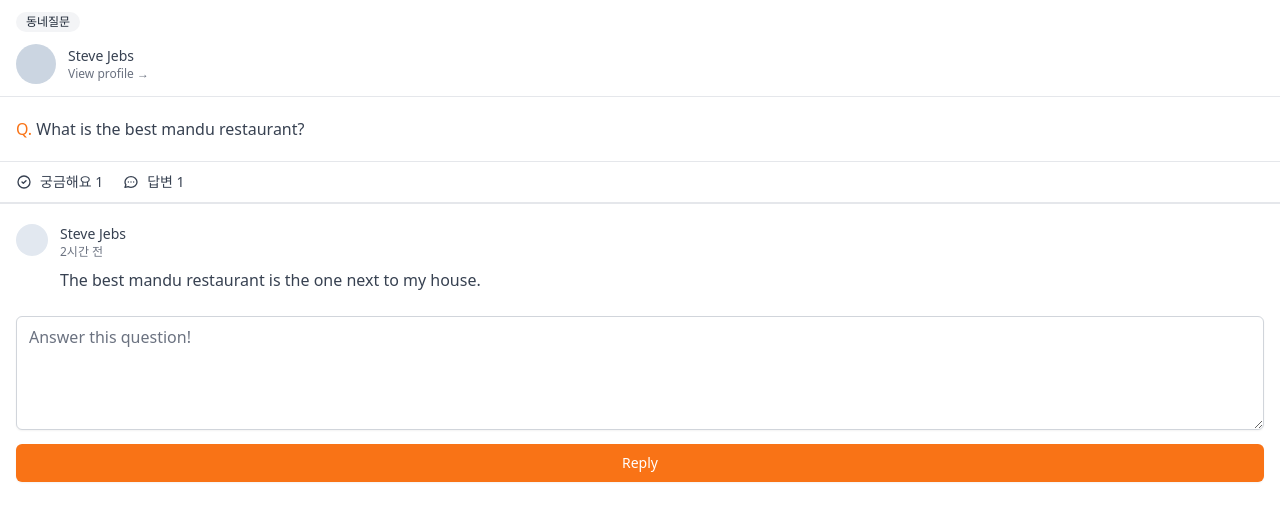
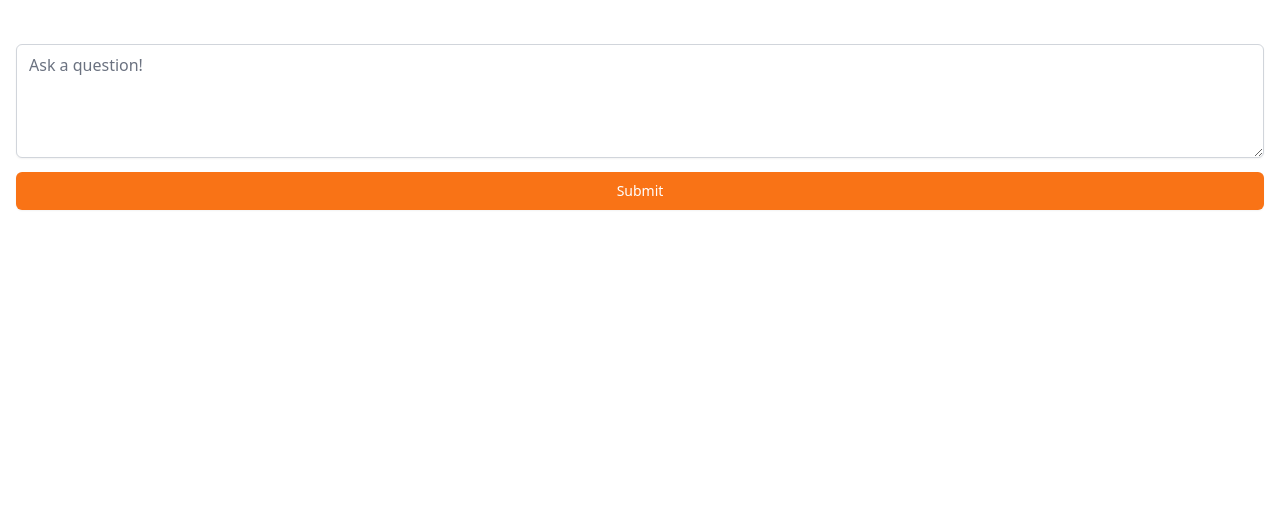
Before and after one commit to kimdongzzi/nomad-carrot-market, a Next.js app: page /community/write in a window 1280 px wide. Shown: the top 520 px of the page. Built offline with nearby package versions, Linux system fonts and the light colour scheme.

Commit message:
[design]feat/UI: Community Write UI #2 #10
- Community Write UI 구성

```diff
--- /dev/null
+++ b/pages/community/write.tsx
@@ -0,0 +1,18 @@
+import type { NextPage } from "next";
+
+const Write: NextPage = () => {
+  return (
+    <form className="px-4 py-10">
+      <textarea
+        className="mt-1 w-full rounded-md border-gray-300 shadow-sm focus:border-orange-500 focus:ring-orange-500 "
+        rows={4}
+        placeholder="Ask a question!"
+      />
+      <button className="mt-2 w-full rounded-md border border-transparent bg-orange-500 py-2 px-4 text-sm font-medium text-white shadow-sm hover:bg-orange-600 focus:outline-none focus:ring-2 focus:ring-orange-500 focus:ring-offset-2 ">
+        Submit
+      </button>
+    </form>
+  );
+};
+
+export default Write;
```
